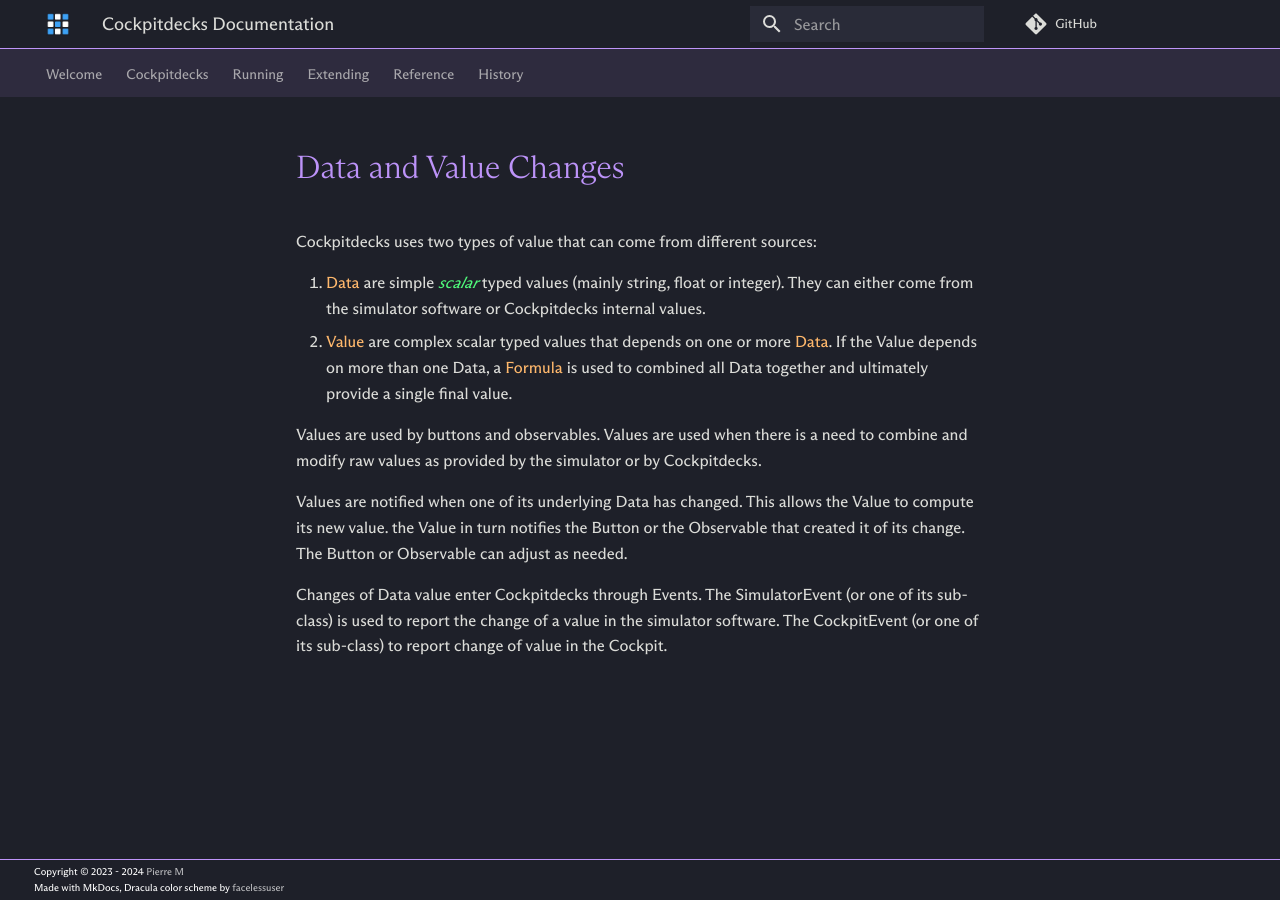
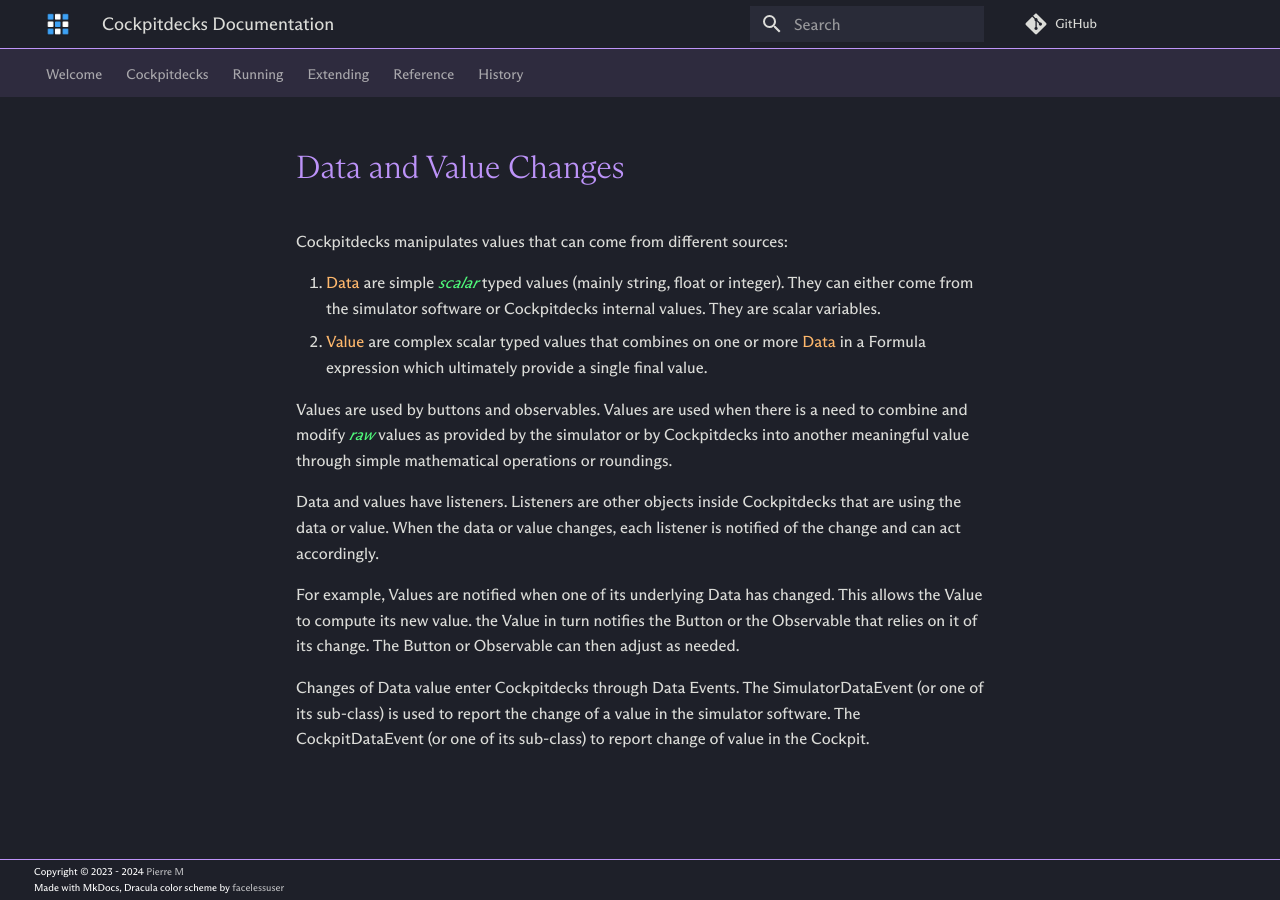
Before and after one commit to devleaks/cockpitdecks-docs, an MkDocs documentation site: the page built from docs/Extending/Development/Internals/Data and Value Changes.md, in a window 1280 px wide. Built offline with MkDocs 1.6.1 and Material for MkDocs 9.7.7, drawn with Linux system fonts in a browser that asks for light colours; a script that is not in the unit is left out; comment, search, counter and statistics services are not loaded.

Commit message:
more edit

```diff
--- a/docs/Extending/Development/Internals/Data and Value Changes.md
+++ b/docs/Extending/Development/Internals/Data and Value Changes.md
@@ -1,10 +1,12 @@
-Cockpitdecks uses two types of value that can come from different sources:
+Cockpitdecks manipulates values that can come from different sources:
 
-1. **Data** are simple *scalar* typed values (mainly string, float or integer). They can either come from the simulator software or Cockpitdecks internal values.
-2. **Value** are complex scalar typed values that depends on one or more **Data**. If the Value depends on more than one Data, a **Formula** is used to combined all Data together and ultimately provide a single final value.
+1. **Data** are simple *scalar* typed values (mainly string, float or integer). They can either come from the simulator software or Cockpitdecks internal values. They are scalar variables.
+2. **Value** are complex scalar typed values that combines on one or more **Data** in a Formula expression which ultimately provide a single final value.
 
-Values are used by buttons and observables. Values are used when there is a need to combine and modify raw values as provided by the simulator or by Cockpitdecks.
+Values are used by buttons and observables. Values are used when there is a need to combine and modify *raw* values as provided by the simulator or by Cockpitdecks into another meaningful value through simple mathematical operations or roundings.
 
-Values are notified when one of its underlying Data has changed. This allows the Value to compute its new value. the Value in turn notifies the Button or the Observable that created it of its change. The Button or Observable can adjust as needed.
+Data and values have listeners. Listeners are other objects inside Cockpitdecks that are using the data or value. When the data or value changes, each listener is notified of the change and can act accordingly.
 
-Changes of Data value enter Cockpitdecks through Events. The SimulatorEvent (or one of its sub-class) is used to report the change of a value in the simulator software. The CockpitEvent (or one of its sub-class) to report change of value in the Cockpit.
+For example, Values are notified when one of its underlying Data has changed. This allows the Value to compute its new value. the Value in turn notifies the Button or the Observable that relies on it of its change. The Button or Observable can then adjust as needed.
+
+Changes of Data value enter Cockpitdecks through Data Events. The SimulatorDataEvent (or one of its sub-class) is used to report the change of a value in the simulator software. The CockpitDataEvent (or one of its sub-class) to report change of value in the Cockpit.
```
Also changed, not shown: docs/Extending/Development/Internals/Journey to Cockpitdecks.md (+6 -6 lines), docs/Extending/Extending Cockpitdecks.md (+2 -2 lines).
